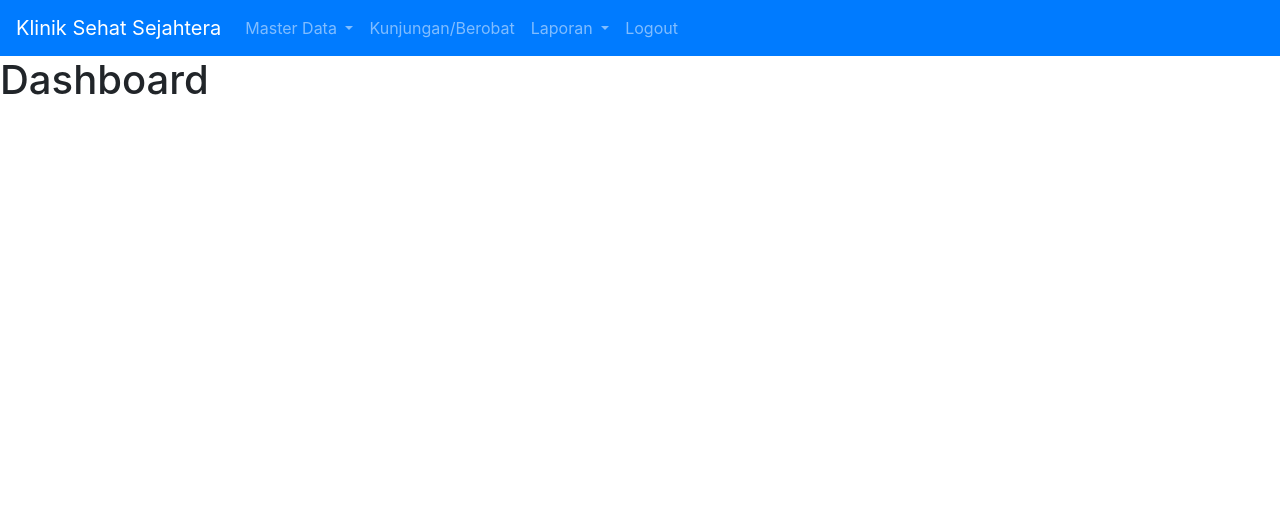
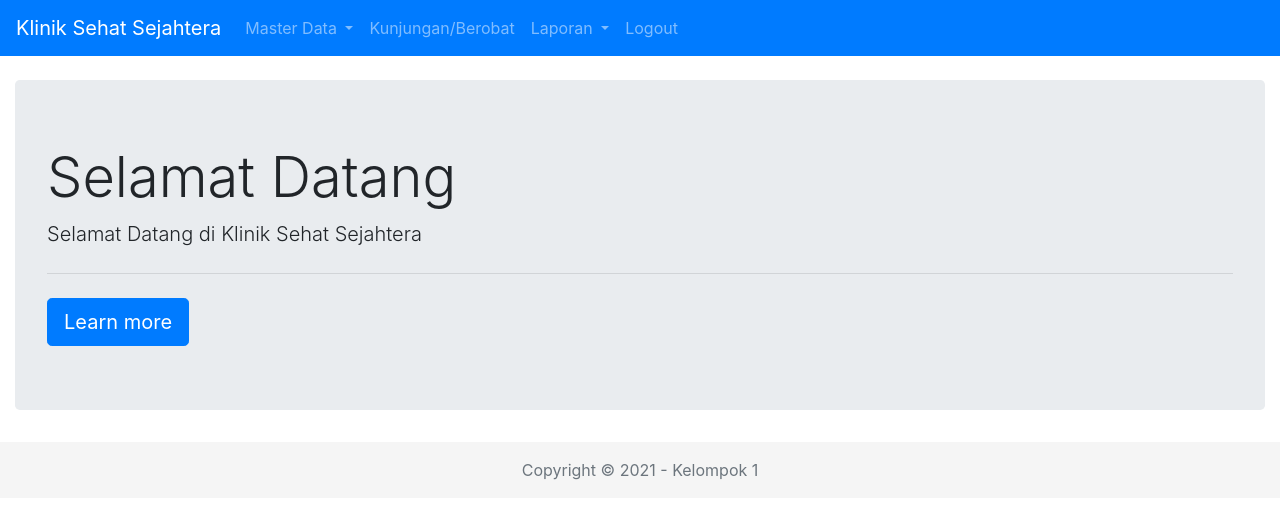
Before and after one commit to tomiprasetyo/web-klinik, a CodeIgniter app: page /web-klinik/index.php/dashboard/index in a window 1280 px wide. Shown: the top 519 px of the page. Run offline with CodeIgniter, Linux system fonts and the light colour scheme; the visitor is signed in with stand-in values (Sample User, id 1); some libraries are stand-ins or nearby versions.

Commit message:
membuat function edit di controller Users.php, menambahkan jumbotron di view_dashboard.php, membuat footer dan memberikan styling di view_header.php

```diff
--- a/application/views/view_dashboard.php
+++ b/application/views/view_dashboard.php
@@ -1,3 +1,8 @@
-<section class="content">
-    <h1>Dashboard</h1>
-</section>
+<div class="container-fluid mt-4">
+    <div class="jumbotron">
+        <h1 class="display-4">Selamat Datang</h1>
+        <p class="lead">Selamat Datang di Klinik Sehat Sejahtera</p>
+        <hr class="my-4">
+        <a class="btn btn-primary btn-lg" href="#" role="button">Learn more</a>
+    </div>
+</div>
--- a/application/views/view_footer.php
+++ b/application/views/view_footer.php
@@ -1,3 +1,9 @@
+<footer class="footer mt-auto py-3">
+    <div class="container-fluid text-center">
+        <span class="text-muted">Copyright &copy; 2021 - Kelompok 1</span>
+    </div>
+</footer>
+
 <!-- Optional JavaScript -->
 <!-- jQuery first, then Popper.js, then Bootstrap JS -->
 <script src="https://code.jquery.com/jquery-3.4.1.slim.min.js"
--- a/application/views/view_header.php
+++ b/application/views/view_header.php
@@ -10,11 +10,22 @@
     <link rel="stylesheet" href="<?= base_url(); ?>assets/css/bootstrap.min.css"
         integrity="sha384-Vkoo8x4CGsO3+Hhxv8T/Q5PaXtkKtu6ug5TOeNV6gBiFeWPGFN9MuhOf23Q9Ifjh" crossorigin="anonymous">
     <title>Klinik Sehat Sejahtera</title>
+
+    <style>
+    .footer {
+        background-color: #f5f5f5;
+    }
+
+    .footer>.container {
+        padding-right: 15px;
+        padding-left: 15px;
+    }
+    </style>
 </head>
 
 <body>
     <nav class="navbar navbar-expand-lg navbar-dark bg-primary">
-        <a class="navbar-brand" href="#">Klinik Sehat Sejahtera</a>
+        <a class="navbar-brand" href="<?= base_url(); ?>">Klinik Sehat Sejahtera</a>
         <button class="navbar-toggler" type="button" data-toggle="collapse" data-target="#navbarNavDropdown"
             aria-controls="navbarNavDropdown" aria-expanded="false" aria-label="Toggle navigation">
             <span class="navbar-toggler-icon"></span>
```
Also changed, not shown: application/controllers/Users.php (+7 -0 lines).
